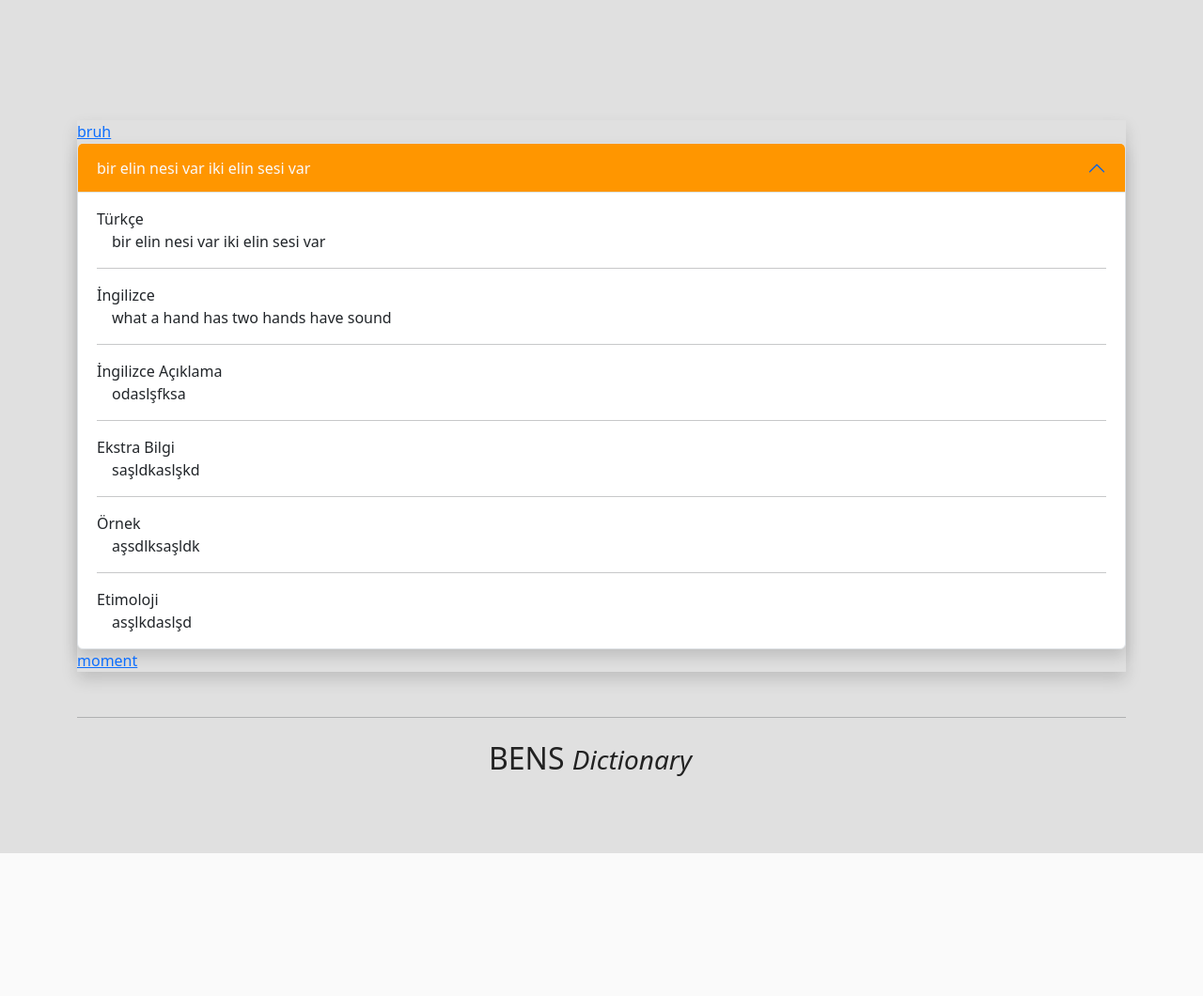
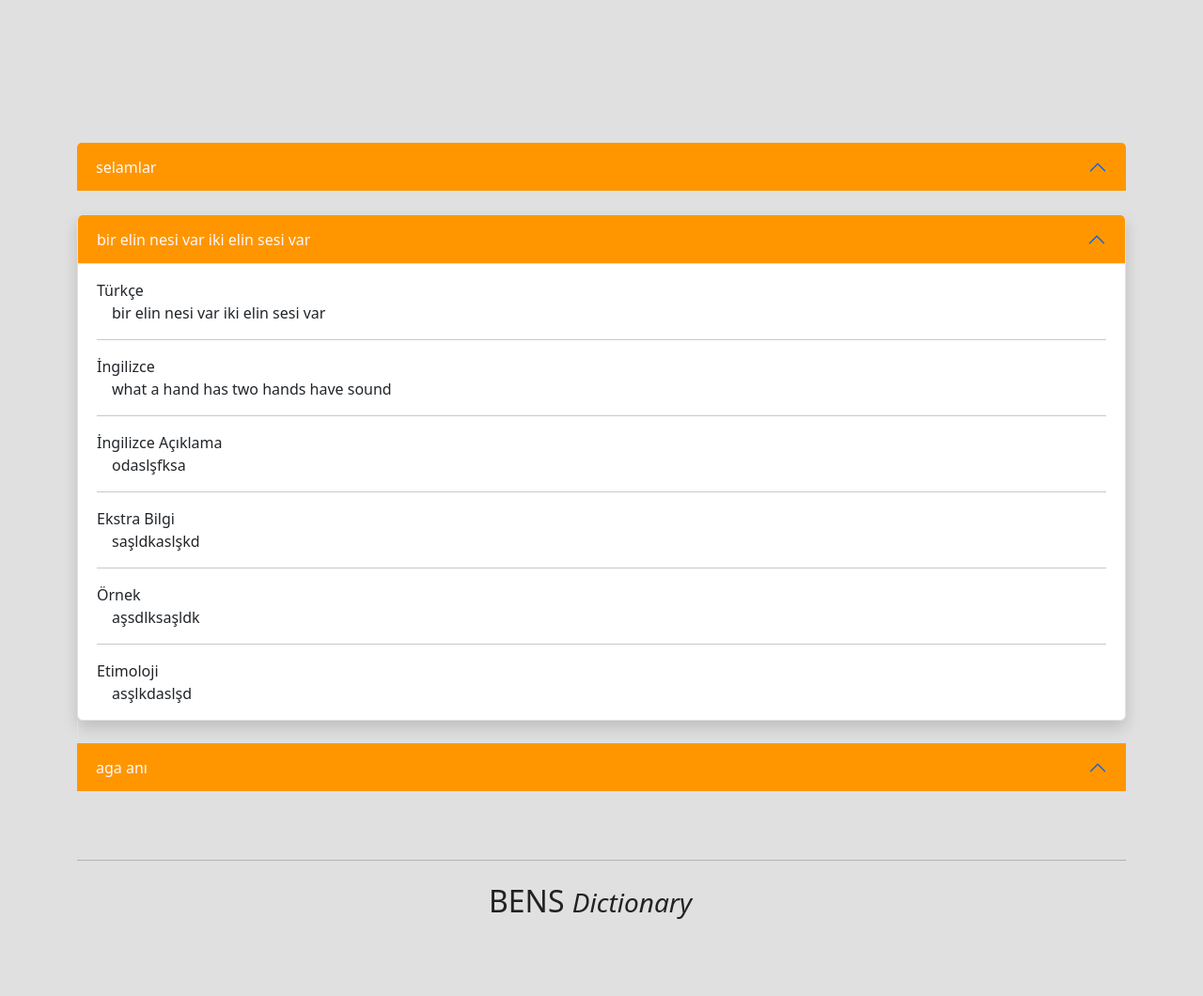
Before and after one commit to sezaiemrekonuk/bensdictionary, a Django app: a page that uses dictionary/templates/dictionary/search.html in a window 1280 px wide. Shown: the part 72-1132 px from the top of the page at 94% size. Before the commit the page ends 980 px from the top, so only its background shows below. Run offline with Django 4.2, Linux system fonts and the light colour scheme; data comes from the database, SQL or seed files in the repository; both versions use the stored data as it was after the commit; some libraries are stand-ins or nearby versions.

Commit message:
successfully made the search page

```diff
--- a/dictionary/templates/dictionary/partials/_structure.html
+++ b/dictionary/templates/dictionary/partials/_structure.html
@@ -1,5 +1,6 @@
-<div class="accordion-item shadow">
 {% if not noResult %}
+
+<div class="accordion-item shadow my-0">
     <h2 class="accordion-header" id="headingOne">
       <button class="accordion-button" type="button" data-bs-toggle="collapse" data-bs-target="#collapseOne" aria-expanded="true" aria-controls="collapseOne">
         {{ searchResult.turkish }}
@@ -26,7 +27,11 @@
         <span class="p-3">{{ searchResult.etymology }}</span>
       </div>
     </div>
+  </div>
 {% else %}
-        No Result Found
+  <div class="container">
+    <div class="display-2 text-center p-5">
+      Sonuç Bulunamadı
+    </div>
+  </div>
 {% endif %}
-  </div>
--- a/dictionary/templates/dictionary/search.html
+++ b/dictionary/templates/dictionary/search.html
@@ -3,15 +3,27 @@
 {% block title %}{{ searchQuery }}{% endblock %}
 {% block content %}
 <div class="container">
-    <div class="accordion margin-accordion shadow" id="accordionExample">
+    <div class="accordion margin-accordion" id="accordionExample">
         {% for topStructure in upperList %}
-            <a href="{% url 'slugSearch' topStructure %}">bruh </a>
+            <a href="{% url 'slugSearch' topStructure.slug %}" class="accordion-item no-underline">
+                <h2 class="accordion-header no-underline" id="">
+                    <div class="accordion-button" type="button" data-bs-toggle="collapse" data-bs-target="" aria-expanded="true" aria-controls="collapseOne">
+                        {{ topStructure.turkish }}
+                    </div>
+                </h2>
+            </a>
         {% endfor %}
 
         {% include 'dictionary/partials/_structure.html' with searchResult=searchResult %}
 
         {% for downStructure in lowerList %}
-            <a href="{% url 'slugSearch' downStructure %}">moment </a>
+        <a href="{% url 'slugSearch' downStructure.slug %}" class="accordion-item no-underline">
+            <h2 class="accordion-header no-underline" id="">
+                <div class="accordion-button" type="button" data-bs-toggle="collapse" data-bs-target="" aria-expanded="true" aria-controls="collapseOne">
+                    {{ downStructure.turkish }}
+                </div>
+            </h2>
+        </a>
         {% endfor %}
     </div>
 </div>
--- a/dictionary/views.py
+++ b/dictionary/views.py
@@ -1,5 +1,5 @@
 from django.http import HttpResponse
-from django.shortcuts import render
+from django.shortcuts import redirect, render
 from .models import Structure
 from . import searcher
 
@@ -10,6 +10,7 @@ def index(request):
 
 def search(request):
     if request.method == 'POST':
+        print(request.session.get('FROMSLUG'))
         searchInput = request.POST.get('search-input')
         searchType = request.POST.get('search-type')
         searchResult = None
@@ -41,7 +42,7 @@ def search(request):
     else:
         searchInput = request.POST.get('search-input')
         searchType = request.POST.get('search-type')
-        searchResult = request.SEARCHRESULT
+        searchResult = request.session.get('SEARCHRESULT')
         resultId = searchResult.id
         lowerList = []
         upperList = []
@@ -67,5 +68,24 @@ def search(request):
 
 def slugSearch(request, slug):
     searchResult = Structure.objects.get(slug=slug)
-    request.SEARCHRESULT = searchResult
-    return search(request)
+    resultId = searchResult.id
+    lowerList = []
+    upperList = []
+    for i in range(resultId + 1, resultId + 6):
+        try:
+            lowerList.append(Structure.objects.get(id=i))
+        except:
+            break
+    if resultId - 5 < 0:
+        for i in range(1, resultId):
+            try:
+                upperList.append(Structure.objects.get(id=i))
+            except:
+                break
+    else:
+        for i in range(resultId - 5, resultId):
+            try:
+                upperList.append(Structure.objects.get(id=i))
+            except:
+                break
+    return render(request, 'dictionary/search.html', {'searchInput': searchResult.turkish, 'searchResult': searchResult, 'lowerList': lowerList, 'upperList': upperList, 'noResult': False})
--- a/static/css/custom.css
+++ b/static/css/custom.css
@@ -47,6 +47,10 @@ body {
 
 .no-round {
     border-radius: 0px !important;
+}
+
+.no-underline {
+    text-decoration: none !important;
 }
 
 .input-search {
```
Also changed, not shown: db.sqlite3. Lines whose indentation alone changed are shown as unchanged.
